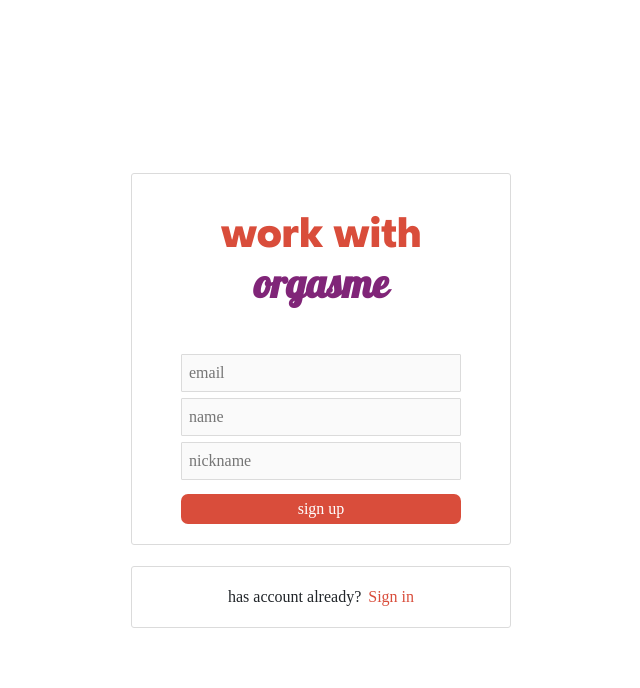
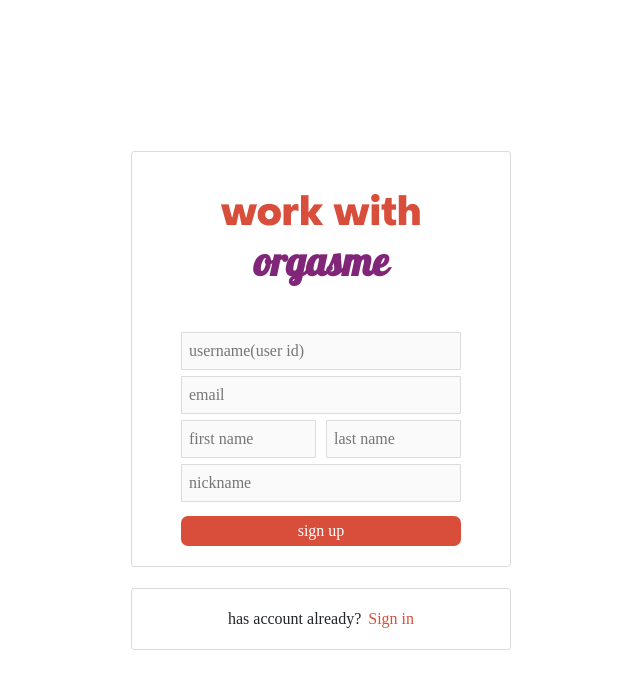
Before and after one commit to ttkmw/workasme, a React (Create React App) app: page /sign-up in a window 1280 px wide. Shown: the top 688 px of the page, without its empty margins (319-959 px from the left). Built offline with nearby package versions, Linux system fonts and the light colour scheme; a web font is replaced by a local one; what inversify, inversify-react, react-selectable would draw is missing.

Commit message:
signup page 일부 수정

```diff
--- a/src/pages/SignUpPage.tsx
+++ b/src/pages/SignUpPage.tsx
@@ -61,7 +61,7 @@
         },
         backgroundColor: "rgba(var(--b3f,250,250,250),1)",
         marginBottom: new Pixel(6).toString()
-      })} placeholder={"email"} id={"sign-up-id"}/>
+      })} placeholder={"username(user id)"} id={"sign-up-username"}/>
       <input css={css({
         width: new Pixel(280).toString(),
         height: new Pixel(38).toString(),
@@ -75,7 +75,46 @@
         },
         backgroundColor: "rgba(var(--b3f,250,250,250),1)",
         marginBottom: new Pixel(6).toString()
-      })} placeholder={"name"} id={"sign-up-name"}/>
+      })} placeholder={"email"} id={"sign-up-email"}/>
+      <div css={css({
+        display: "flex",
+        flexDirection: "row",
+        justifyContent: "space-between",
+        width: new Pixel(280).toString(),
+      })}>
+        <div>
+          <input css={css({
+            width: new Pixel(135).toString(),
+            height: new Pixel(38).toString(),
+            borderWidth: new Pixel(1).toString(),
+            borderStyle: "solid",
+            borderColor: "rgb(219, 219, 219)",
+            borderRadius: new Pixel(1).toString(),
+            paddingLeft: new Pixel(7).toString(),
+            ":focus-visible": {
+              outline: "0px"
+            },
+            backgroundColor: "rgba(var(--b3f,250,250,250),1)",
+            marginBottom: new Pixel(6).toString()
+          })} placeholder={"first name"} id={"sign-up-first-name"}/>
+        </div>
+        <div>
+          <input css={css({
+            width: new Pixel(135).toString(),
+            height: new Pixel(38).toString(),
+            borderWidth: new Pixel(1).toString(),
+            borderStyle: "solid",
+            borderColor: "rgb(219, 219, 219)",
+            borderRadius: new Pixel(1).toString(),
+            paddingLeft: new Pixel(7).toString(),
+            ":focus-visible": {
+              outline: "0px"
+            },
+            backgroundColor: "rgba(var(--b3f,250,250,250),1)",
+            marginBottom: new Pixel(6).toString()
+          })} placeholder={"last name"} id={"sign-up-last-name"}/>
+        </div>
+      </div>
       <input css={css({
         width: new Pixel(280).toString(),
         height: new Pixel(38).toString(),
```
